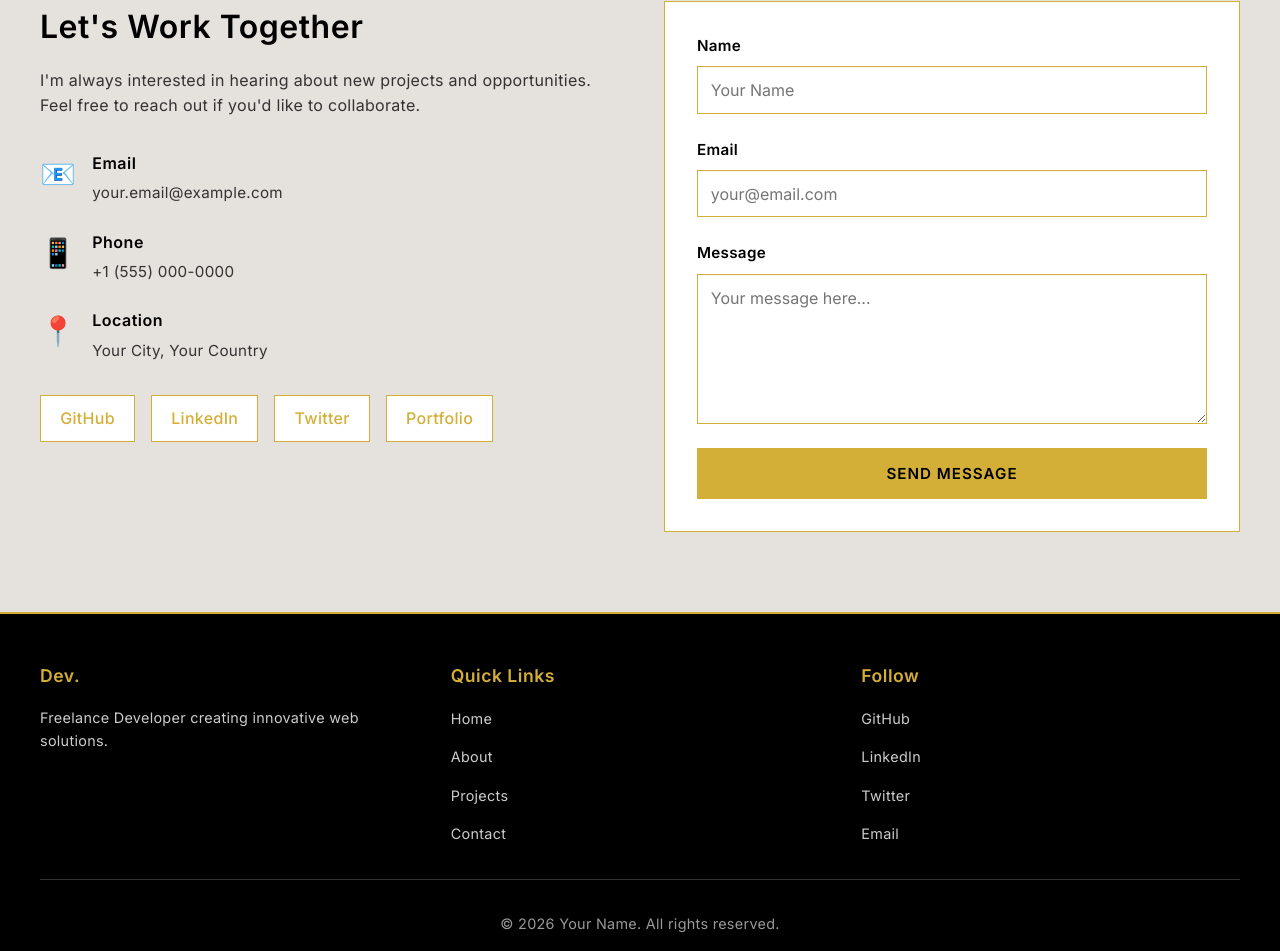
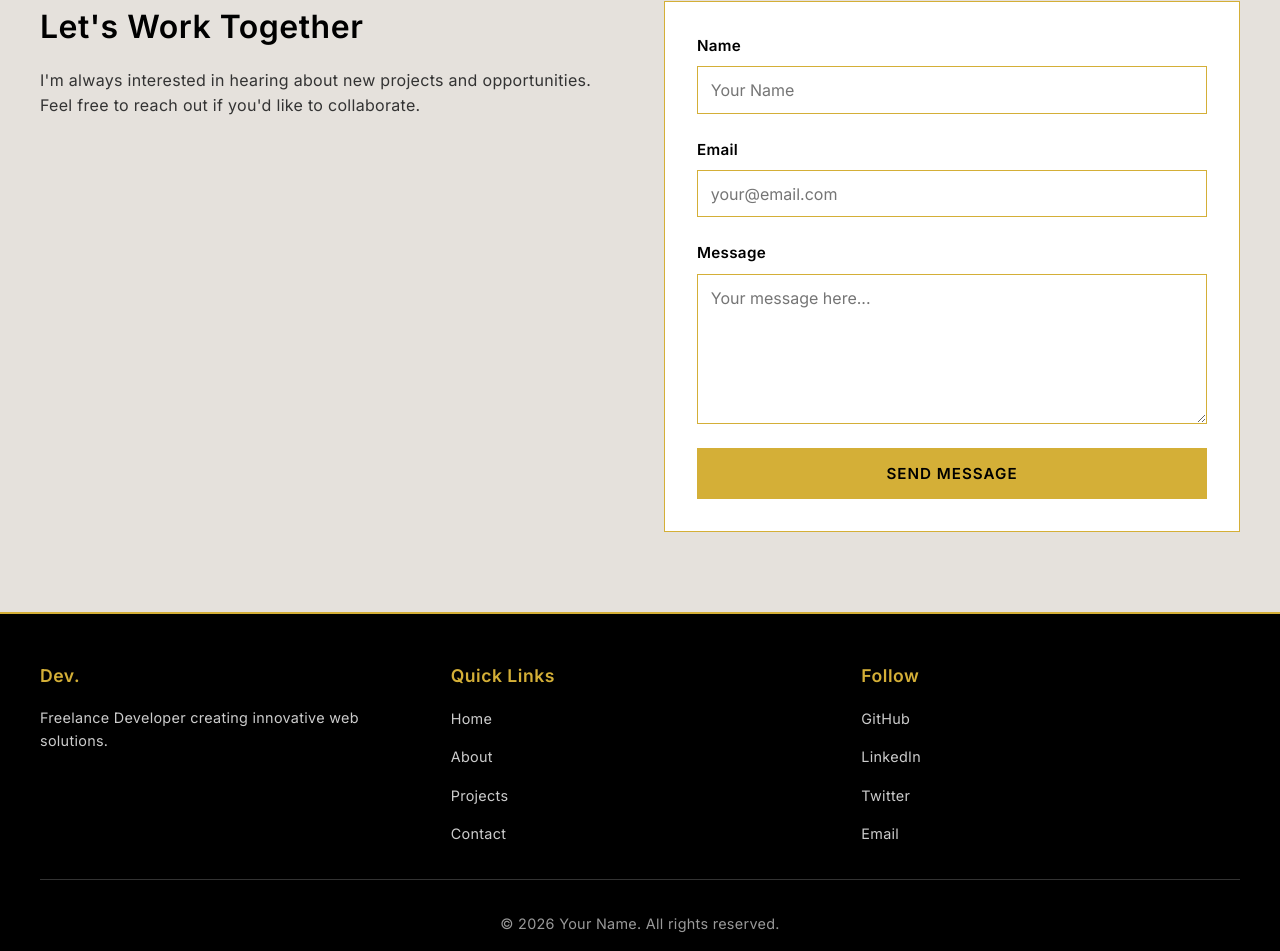
Before and after one commit to llabdigital/PortfolioWebsite, a React (Vite) app: page / in a window 1280 px wide. Shown: the part 4066-5017 px from the top of the page. Built offline with nearby package versions, Linux system fonts and the light colour scheme.

Commit message:
update the get in touch

```diff
--- a/src/components/Contact.jsx
+++ b/src/components/Contact.jsx
@@ -13,43 +13,6 @@ function Contact({ onFormChange, onFormSubmit, formData }) {
               opportunities. Feel free to reach out if you'd like to
               collaborate.
             </p>
-            <div className="contact-details">
-              <div className="contact-item">
-                <span className="icon">📧</span>
-                <div>
-                  <h4>Email</h4>
-                  <p>your.email@example.com</p>
-                </div>
-              </div>
-              <div className="contact-item">
-                <span className="icon">📱</span>
-                <div>
-                  <h4>Phone</h4>
-                  <p>+1 (555) 000-0000</p>
-                </div>
-              </div>
-              <div className="contact-item">
-                <span className="icon">📍</span>
-                <div>
-                  <h4>Location</h4>
-                  <p>Your City, Your Country</p>
-                </div>
-              </div>
-            </div>
-            <div className="social-links">
-              <a href="#" className="social-link" title="GitHub">
-                GitHub
-              </a>
-              <a href="#" className="social-link" title="LinkedIn">
-                LinkedIn
-              </a>
-              <a href="#" className="social-link" title="Twitter">
-                Twitter
-              </a>
-              <a href="#" className="social-link" title="Portfolio">
-                Portfolio
-              </a>
-            </div>
           </div>
           <form className="contact-form" onSubmit={onFormSubmit}>
             <div className="form-group">
```
